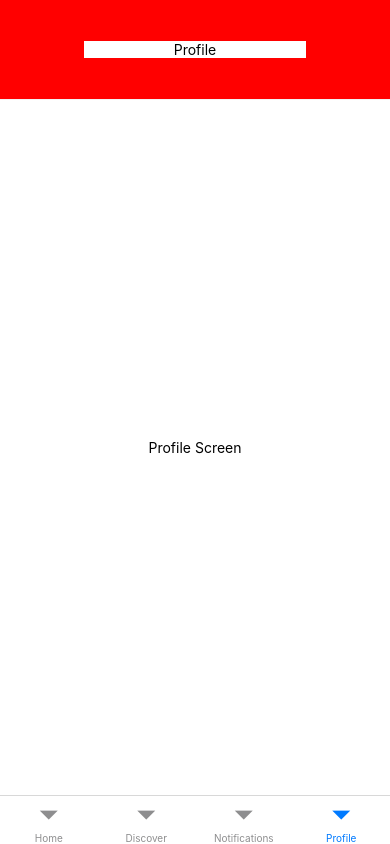
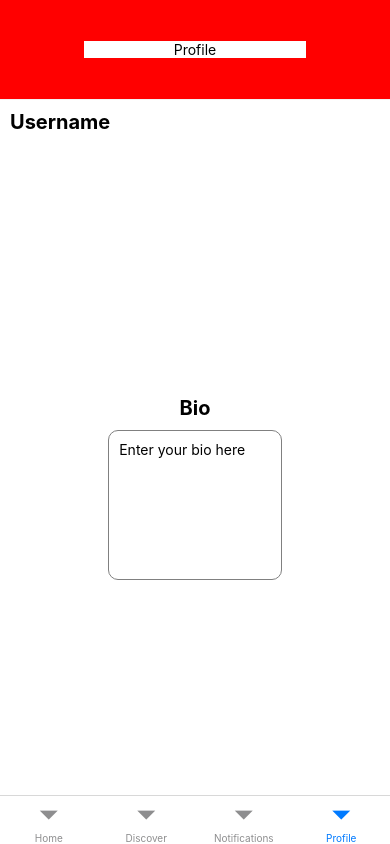
Before and after one commit to ericelizes1/Avocado-App, a React Native app in the folder avocado_src/: screen /Profile in a window 390 px wide. Built offline with nearby package versions, Linux system fonts and the light colour scheme.

Commit message:
Added username and user bio to profile

```diff
--- a/avocado_src/App/ProfileScreen.js
+++ b/avocado_src/App/ProfileScreen.js
@@ -1,10 +1,24 @@
+import React from 'react';
+import { View, Text, StyleSheet, TextInput } from 'react-native';
 import { StatusBar } from 'expo-status-bar';
-import { StyleSheet, Text, View } from 'react-native';
 
 export default function ProfileScreen() {
+  const username = 'Username';
+
   return (
     <View style={styles.container}>
-      <Text>Profile Screen</Text>
+      <View style={styles.header}>
+        <Text style={styles.username}>{username}</Text>
+      </View>
+      <View style={styles.bioContainer}>
+        <Text style={styles.bioHeader}>Bio</Text>
+        <TextInput
+          style={styles.bioInput}
+          placeholder="Enter your bio here"
+          multiline={true}
+          numberOfLines={4}
+        />
+      </View>
       <StatusBar style="auto" />
     </View>
   );
@@ -17,4 +31,32 @@ const styles = StyleSheet.create({
     alignItems: 'center',
     justifyContent: 'center',
   },
+  header: {
+    position: 'absolute',
+    top: 0,
+    left: 0,
+    padding: 10,
+  },
+  username: {
+    fontSize: 20,
+    fontWeight: 'bold',
+  },
+  bioContainer: {
+    marginTop: 80,
+    alignItems: 'center',
+    justifyContent: 'center',
+  },
+  bioHeader: {
+    fontSize: 20,
+    fontWeight: 'bold',
+    marginBottom: 10,
+  },
+  bioInput: {
+    height: 150,
+    width: '80%',
+    borderWidth: 1,
+    borderColor: 'gray',
+    borderRadius: 10,
+    padding: 10,
+  },
 });
```
